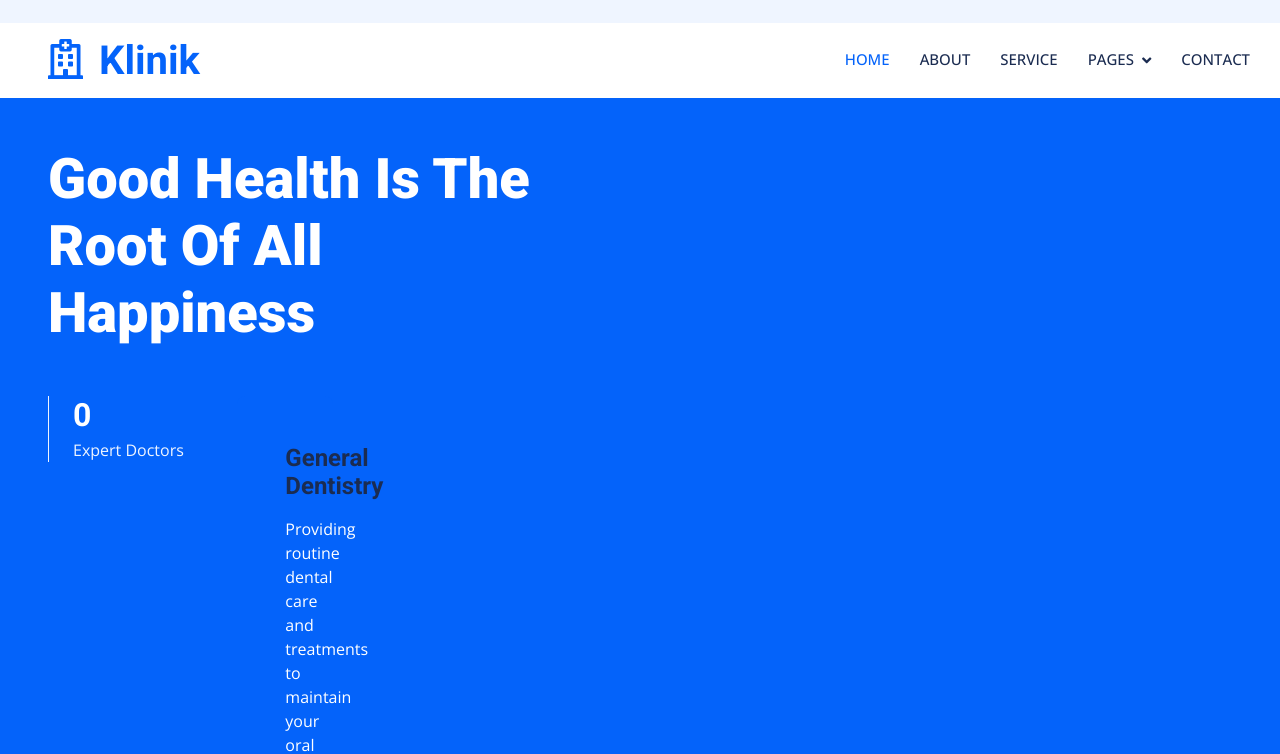
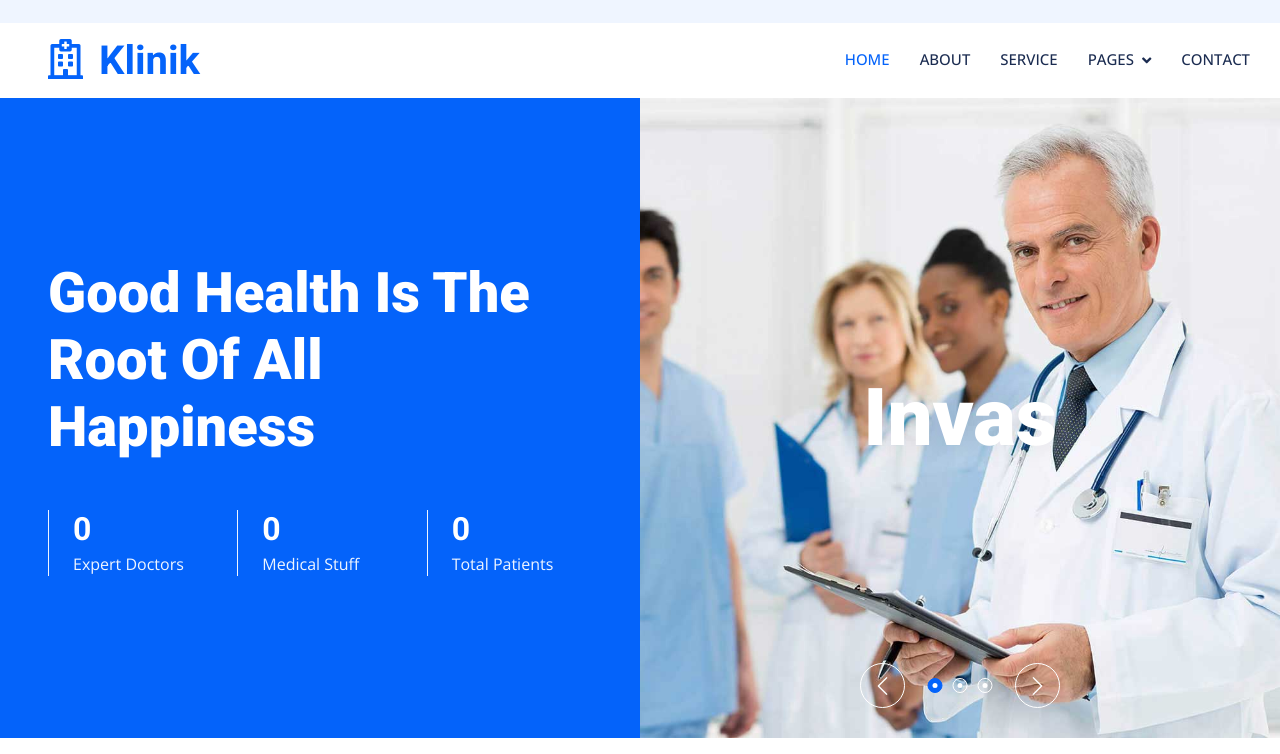
Before and after one commit to rithikkk/dental_clinic_website, a plain HTML site: page index.html in a window 1280 px wide. Shown: the part 83-837 px from the top of the page. Drawn offline with nearby package versions, Linux system fonts and the light colour scheme.

Commit message:
bad list revert

```diff
--- a/index.html
+++ b/index.html
@@ -116,29 +116,38 @@
                         </div>
                     </div>
                     <div class="col-sm-4">
-                        <div class="col-lg-3 col-md-6 wow fadeInUp" data-wow-delay="0.1s">
-                            <div class="service-item bg-primary text-white rounded h-100 p-5">
-                                <h4 class="mb-3">General Dentistry</h4>
-                                <p class="mb-4">Providing routine dental care and treatments to maintain your oral health.</p>
-                            </div>
+                        <div class="border-start border-light ps-4">
+                            <h2 class="text-white mb-1" data-toggle="counter-up">X</h2>
+                            <p class="text-light mb-0">Medical Stuff</p>
                         </div>
-                        <div class="col-lg-3 col-md-6 wow fadeInUp" data-wow-delay="0.2s">
-                            <div class="service-item bg-primary text-white rounded h-100 p-5">
-                                <h4 class="mb-3">Cosmetic Dentistry</h4>
-                                <p class="mb-4">Improving the appearance of your smile with a range of cosmetic treatments.</p>
-                            </div>
+                    </div>
+                    <div class="col-sm-4">
+                        <div class="border-start border-light ps-4">
+                            <h2 class="text-white mb-1" data-toggle="counter-up">X</h2>
+                            <p class="text-light mb-0">Total Patients</p>
                         </div>
-                        <div class="col-lg-3 col-md-6 wow fadeInUp" data-wow-delay="0.3s">
-                            <div class="service-item bg-primary text-white rounded h-100 p-5">
-                                <h4 class="mb-3">Restorative Dentistry</h4>
-                                <p class="mb-4">Restoring the function and integrity of your tooth structure.</p>
-                            </div>
+                    </div>
+                </div>
+            </div>
+            <div class="col-lg-6 wow fadeIn" data-wow-delay="0.5s">
+                <div class="owl-carousel header-carousel">
+                    <div class="owl-carousel-item position-relative">
+                        <img class="img-fluid" src="img/carousel-1.jpg" alt="">
+                        <div class="owl-carousel-text">
+                            <h1 class="display-1 text-white mb-0">Invas</h1>
                         </div>
-                        <div class="col-lg-3 col-md-6 wow fadeInUp" data-wow-delay="0.4s">
-                            <div class="service-item bg-primary text-white rounded h-100 p-5">
-                                <h4 class="mb-3">Dentures</h4>
-                                <p class="mb-4">Custom-made replacements for missing teeth, restoring your smile and oral function.</p>
-                            </div>
+                    </div>
+                    <div class="owl-carousel-item position-relative">
+                        <img class="img-fluid" src="img/carousel-2.jpg" alt="">
+                        <div class="owl-carousel-text">
+                            <h1 class="display-1 text-white mb-0">Neurology</h1>
+                        </div>
+                    </div>
+                    <div class="owl-carousel-item position-relative">
+                        <img class="img-fluid" src="img/carousel-3.jpg" alt="">
+                        <div class="owl-carousel-text">
+                            <h1 class="display-1 text-white mb-0">Pulmonary</h1>
+                        </div>
                     </div>
                 </div>
             </div>
```
